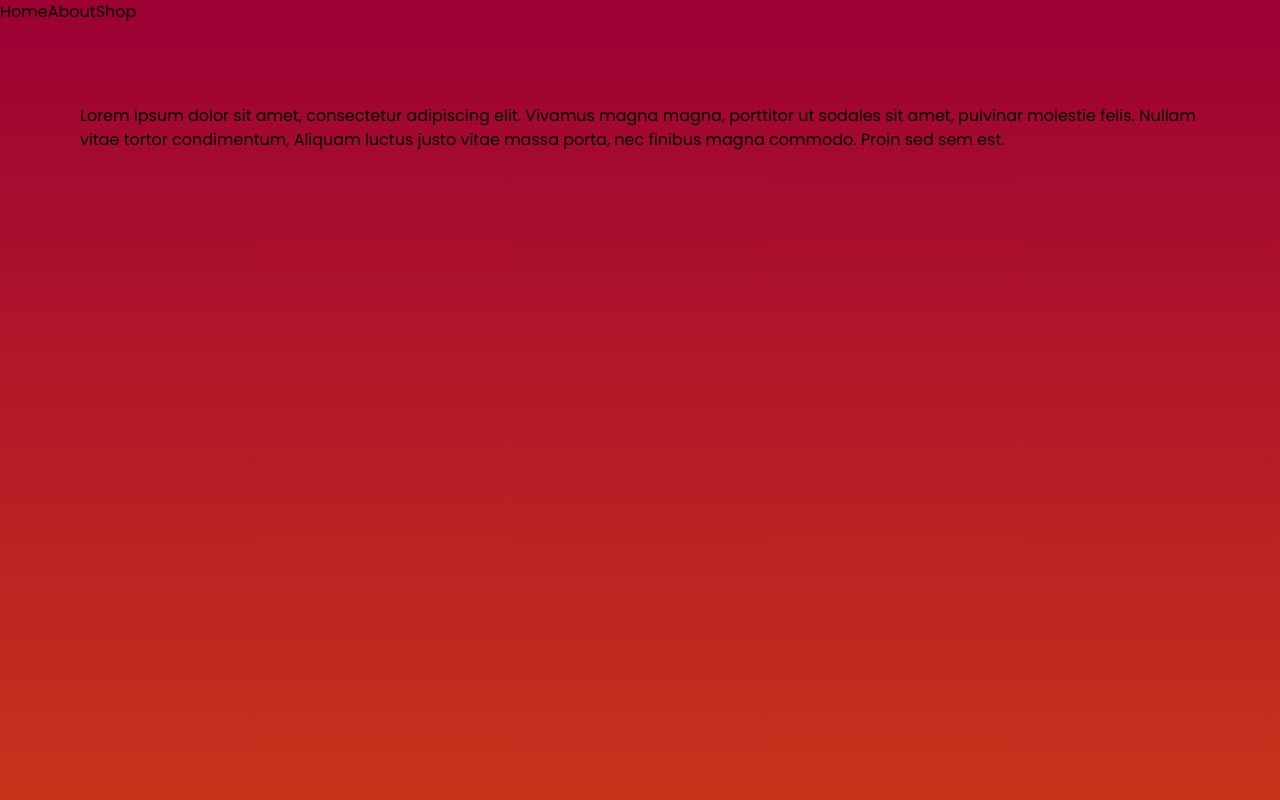
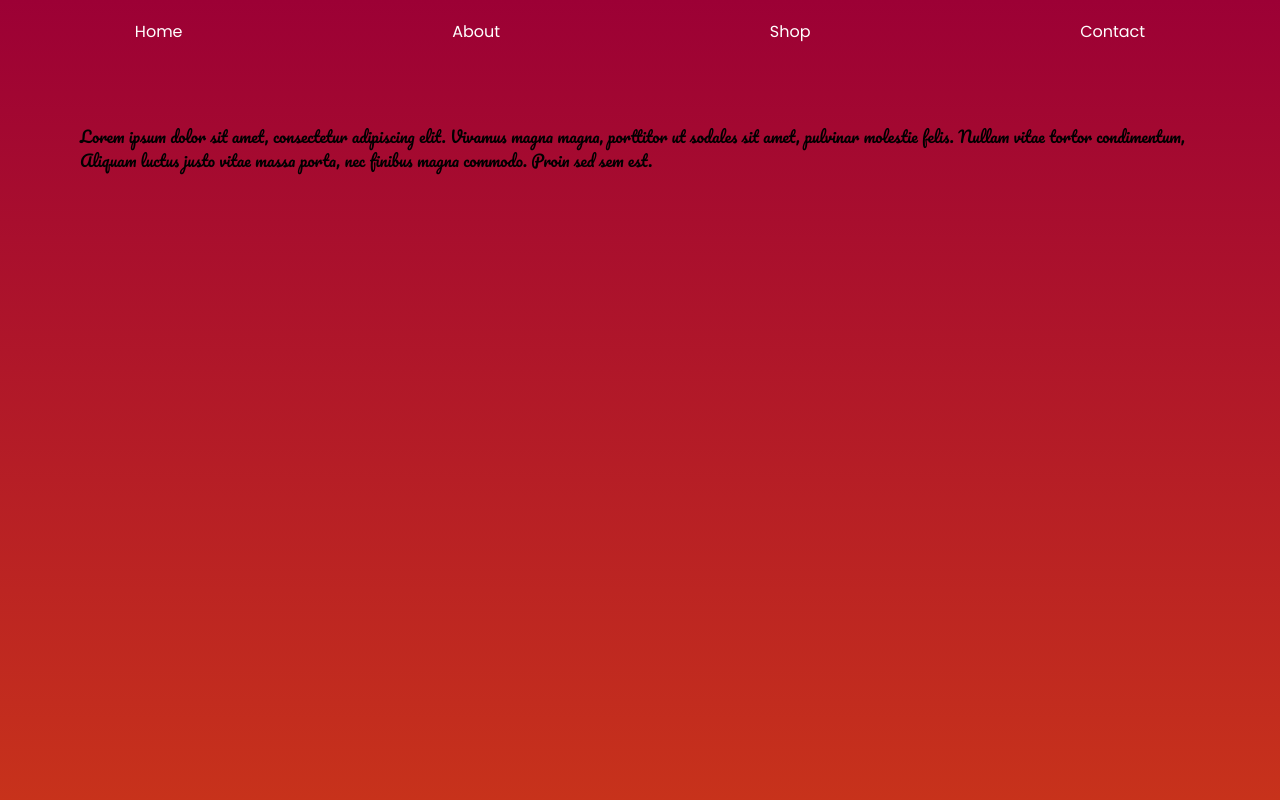
Before and after one commit to musashoeb-career/FusionBlends, a Next.js app in the folder fusion-blends/: page / in a window 1280 px wide. Shown: the top 800 px of the page. Built offline with nearby package versions, Linux system fonts and the light colour scheme.

Commit message:
Enable Simple Layout For Navbar

```diff
--- /dev/null
+++ b/fusion-blends/app/contact/page.tsx
@@ -0,0 +1,8 @@
+
+export default function ContactPage() {
+    return(
+        <div>
+            This is the Contact Page
+        </div>
+    )
+}
--- a/fusion-blends/app/globals.css
+++ b/fusion-blends/app/globals.css
@@ -9,19 +9,12 @@
   --background-gradient: linear-gradient(180deg, var(--maroon) 0%, var(--orange) 100%);
 }
 
-/* @theme inline {
-  --color-background: var(--background);
-  --color-foreground: var(--foreground);
-} */
-
-/* @media (prefers-color-scheme: dark) {
-  :root {
-    --background: #0a0a0a;
-    --foreground: #ededed;
-  }
-} */
 
 body {
   background: var(--background-gradient);
   font-family: var(--font-poppins), sans-serif;
 }
+
+.subheading {
+  font-family: var(--font-pacifico), serif;
+}
--- a/fusion-blends/app/page.tsx
+++ b/fusion-blends/app/page.tsx
@@ -1,9 +1,9 @@
 
 
-export default function Home() {
+export default function HomePage() {
   return (
     <main>
-      <div className= "grid-rows-[20px_1fr_20px] items-center text-red font-pacifico justify-items-center min-h-screen p-8 pb-20 gap-16 sm:p-20">
+      <div className= "grid-rows-[20px_1fr_20px] items-center text-red subheading justify-items-center min-h-screen p-8 pb-20 gap-16 sm:p-20">
         Lorem ipsum dolor sit amet, consectetur adipiscing elit. Vivamus magna magna,
         porttitor ut sodales sit amet, pulvinar molestie felis. Nullam vitae tortor condimentum,
         Aliquam luctus justo vitae massa porta, nec finibus magna commodo. Proin sed sem est.
--- a/fusion-blends/components/navbar.tsx
+++ b/fusion-blends/components/navbar.tsx
@@ -3,10 +3,11 @@ import Link from "next/link"
 export default function NavBar() {
     return(
         <div>
-           <nav>
+           <nav className="flex justify-around mt-[20px] text-white">
             <Link href = "/">Home</Link>
              <Link href = "/about">About</Link>
              <Link href = "/shop">Shop</Link>
+             <Link href = "/contact">Contact</Link>
            </nav>
         </div>
 
```
